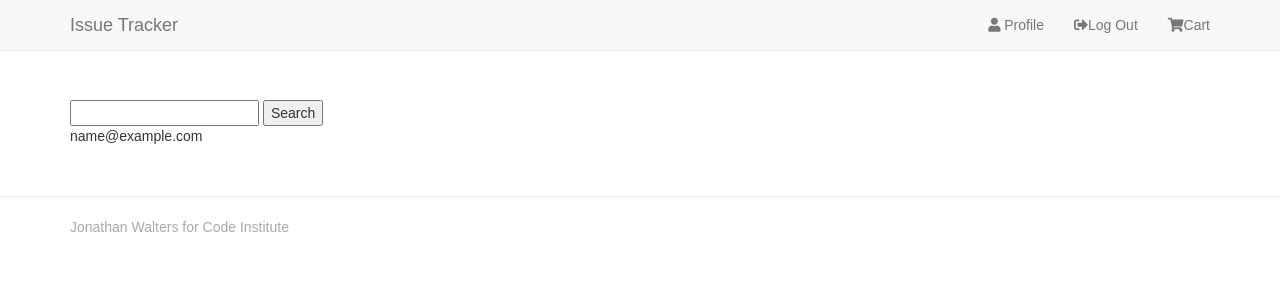
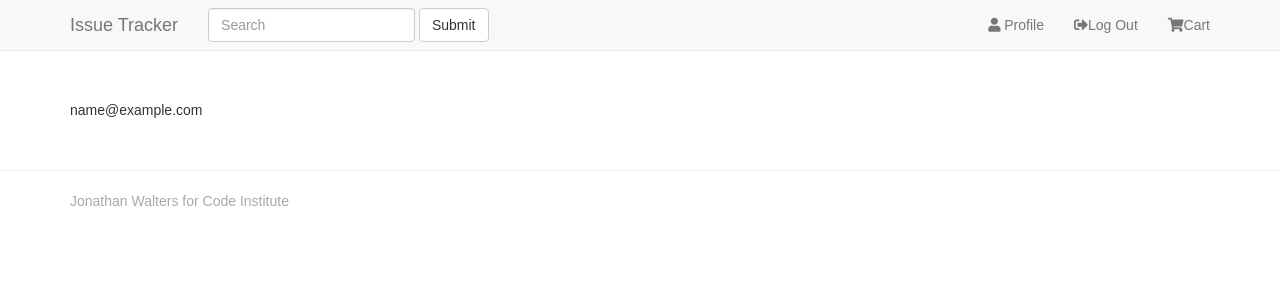
Before and after one commit to jonw83/issue-tracker-jw, a Django app: page /accounts/profile/ in a window 1280 px wide. Shown: the top 300 px of the page. Run offline with Django 3.2, Linux system fonts and the light colour scheme; the visitor is signed in with stand-in values (Sample User, id 1); data comes from the database, SQL or seed files in the repository; some libraries are stand-ins or nearby versions.

Commit message:
moved search into navbar

```diff
--- a/templates/base.html
+++ b/templates/base.html
@@ -12,8 +12,7 @@
     <link rel="stylesheet" href="{% static 'css/custom.css' %}">
     <script src="https://cdnjs.cloudflare.com/ajax/libs/jquery/3.2.1/jquery.min.js"></script>
     <script src="https://cdnjs.cloudflare.com/ajax/libs/twitter-bootstrap/3.3.7/js/bootstrap.min.js"></script>
-    {% block head_js %}
-    {% endblock head_js %}
+    {% block head_js %} {% endblock head_js %}
 </head>
 
 <body>
@@ -30,6 +29,12 @@
                 <a class="navbar-brand" href="/">Issue Tracker</a>
             </div>
             <div id="navbar" class="navbar-collapse collapse">
+                <form class="navbar-form navbar-left" action="{% url 'search' %}" method="get">
+                    <div class="form-group">
+                        <input class="form-control" type="text" name="q" placeholder="Search">
+                    </div>
+                    <button type="submit" class="btn btn-default">Submit</button>
+                </form>
                 <ul class="nav navbar-nav navbar-right">
                     {% if user.is_authenticated %}
                     <li><a href="{% url 'profile' %}"><i class="fas fa-user"></i> Profile</a></li>
@@ -58,15 +63,9 @@
     </div>
     {% endif %}
     <div class="container">
-        <div class="display">
-            <form action="{% url 'search' %}" method="get">
-                <input type="text" name="q">
-                <button type="search">Search</button>
-            </form>
-        </div>
         {% block content %} {% endblock %}
     </div>
-    <footer class = "page footer">
+    <footer class="page footer">
         <div class="container">
             <p>Jonathan Walters for Code Institute</p>
         </div>
```
